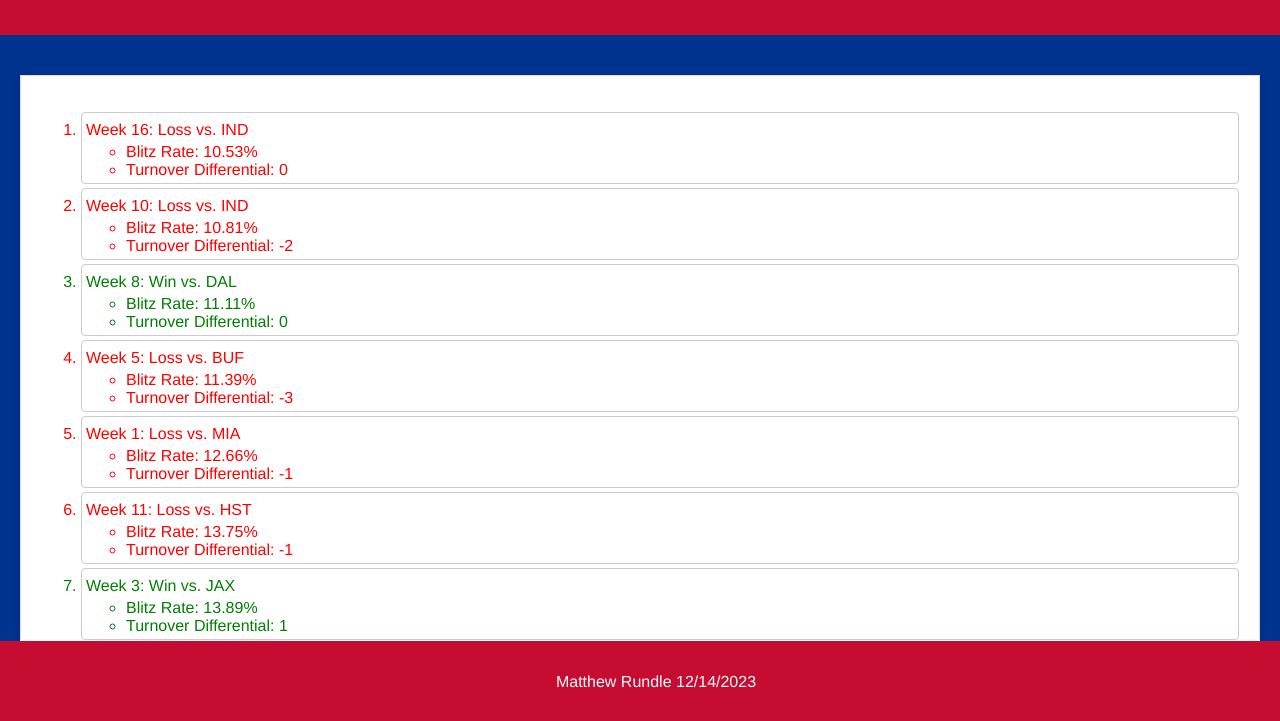
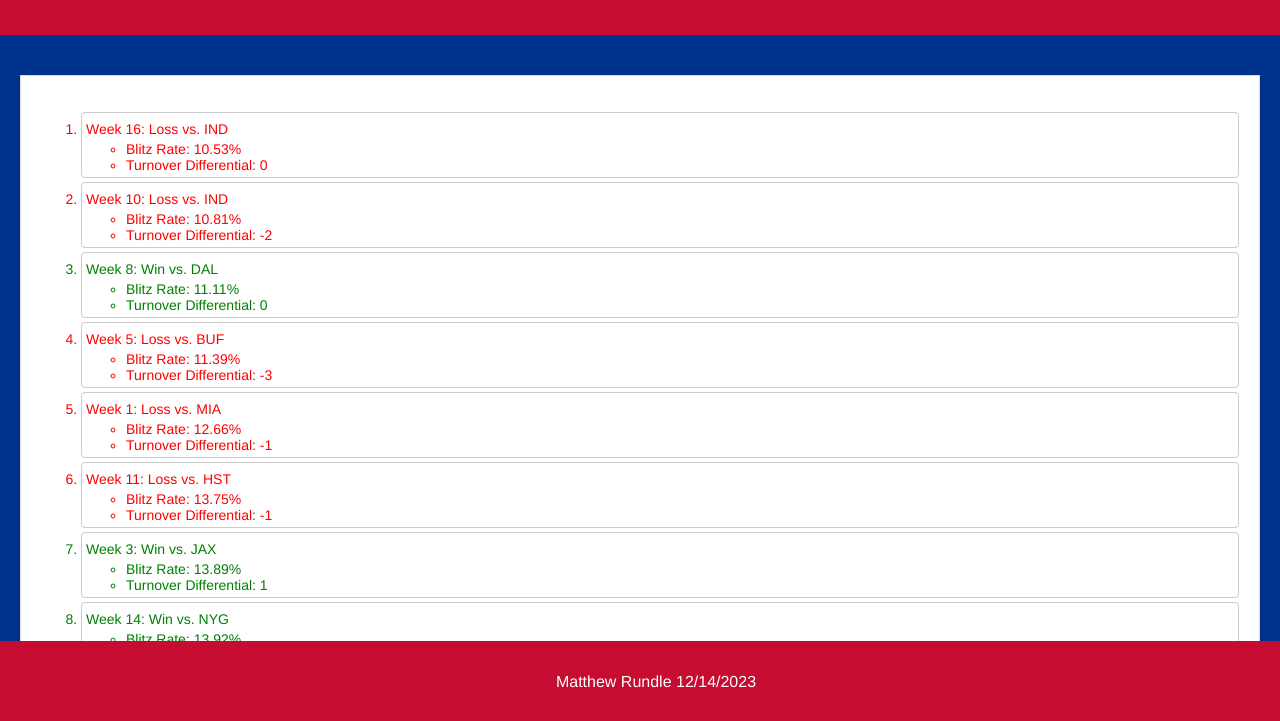
Before and after one commit to mrundle05/bills-technical-assessment, a plain HTML site: page index.html in a window 1280 px wide. Shown: the part 77-798 px from the top of the page. Drawn offline with nearby package versions, Linux system fonts and the light colour scheme.

Commit message:
font change

```diff
--- a/style.css
+++ b/style.css
@@ -38,7 +38,7 @@ footer {
 /*  Styles for the list items  */
 .game-list {
     font-family: 'Helvetica Neue', Helvetica, Arial, sans-serif;
-    font-size: 16;
+    font-size: 14px;
     margin-top: 4px;
     margin-bottom: 4px;
     padding: 4px;
```
